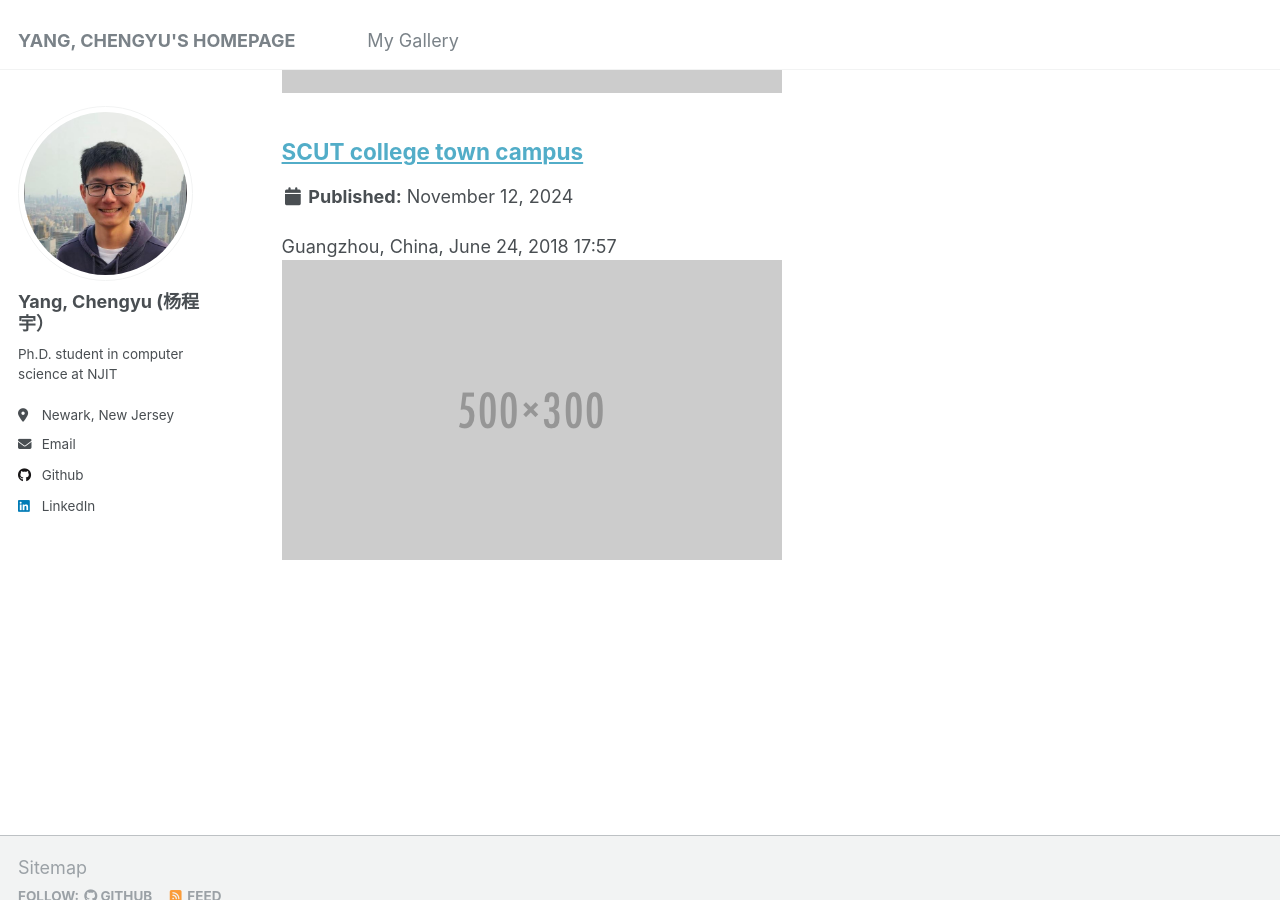
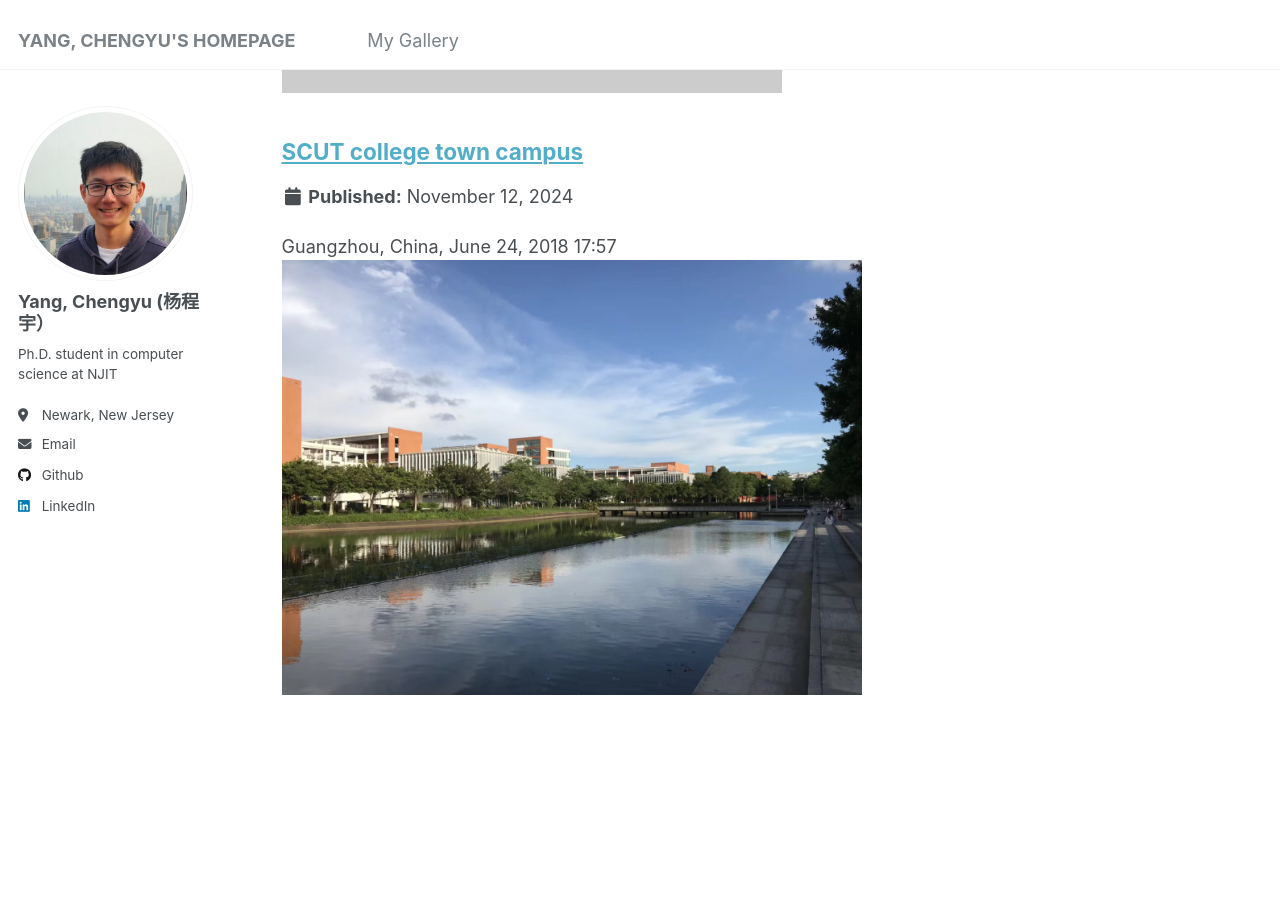
Before and after one commit to cyang322/cyang322.github.io, a Jekyll site: the page built from _pages/portfolio.html, in a window 1280 px wide and 900 px high, scrolled down 509 px. Built offline with Jekyll 4.4.1, drawn with Linux system fonts in a browser that asks for light colours.

Commit message:
Update portfolio-2.html

```diff
--- a/_portfolio/portfolio-2.html
+++ b/_portfolio/portfolio-2.html
@@ -1,6 +1,6 @@
 ---
 title: "SCUT college town campus"
-excerpt: "Guangzhou, China, June 24, 2018 17:57 <br/><img src='/images/500x300.png'>"
+excerpt: "Guangzhou, China, June 24, 2018 17:57 <br/><img src='/images/scut_college.jpg'>"
 collection: portfolio
 ---
 
```
